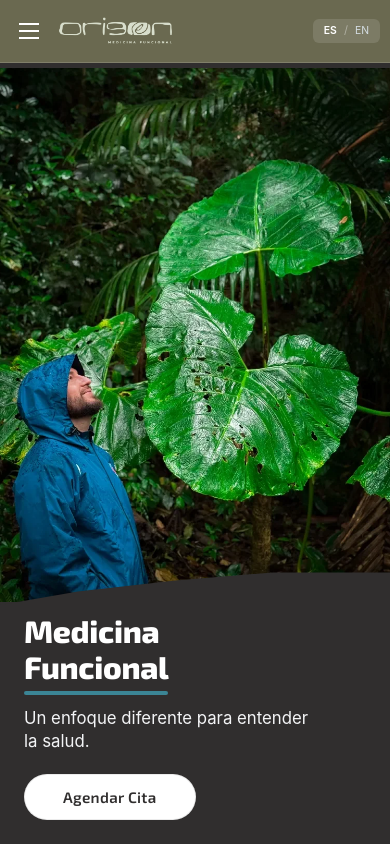
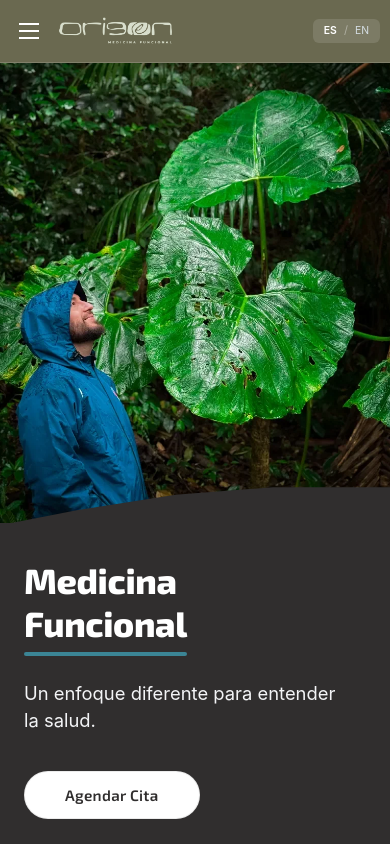
Before and after one commit to JosePablo23565/OrigenMedFuncionalweb, a React (Vite) app: page / in a window 390 px wide. Shown: the top 844 px of the page. Built offline with nearby package versions, Linux system fonts and the light colour scheme; no server answers.

Commit message:
optimizacion 4.0

```diff
--- a/src/components/hero/hero.module.css
+++ b/src/components/hero/hero.module.css
@@ -193,24 +193,15 @@
 
 @media (max-width: 767px) {
   .hero {
-    height: 100vh;
-    height: 100svh;
-    height: 100dvh;
-    min-height: 540px;
-    display: flex;
-    flex-direction: column;
-    padding-top: 68px;
-    padding-top: calc(68px + env(safe-area-inset-top, 0px));
-    box-sizing: border-box;
-    overflow: hidden;
+    min-height: 100vh;
+    height: auto;
   }
 
   .heroImage {
     position: relative;
-    flex: 1 1 auto;
     width: 100%;
-    min-height: 0;
-    overflow: hidden;
+    height: 62vh;
+    min-height: 420px;
   }
 
   .image {
@@ -228,19 +219,18 @@
   .content {
     position: relative;
     z-index: 2;
-    flex: 0 0 auto;
 
     width: 100%;
-    margin-top: -30px;
-    padding: 28px 24px calc(24px + env(safe-area-inset-bottom, 0px));
+    margin-top: -36px;
+    padding: 40px 24px 48px;
 
     box-sizing: border-box;
     background: #302E2E;
 
     clip-path: polygon(
-      0% 12%,
-      20% 7%,
-      45% 3%,
+      0% 10%,
+      20% 6%,
+      45% 2%,
       70% 0%,
       88% 0%,
       100% 0%,
@@ -252,20 +242,20 @@
   .accentBar {
     width: 100%;
     height: 4px;
-    margin-top: 6px;
+    margin-top: 8px;
 
     background: #3B8595;
     border-radius: 2px;
   }
 
   .title {
-    margin: 0.8rem 0 2px;
+    margin: 2rem 0 2px;
 
     color: #ffffff;
     font-family: "Exo 2", var(--font-family);
-    font-size: clamp(1.95rem, 7.2vw, 2.35rem);
+    font-size: clamp(2.2rem, 8vw, 2.5rem);
     font-weight: 700;
-    line-height: 1.15;
+    line-height: 1.2;
     letter-spacing: -0.01em;
   }
 
@@ -288,12 +278,12 @@
 
   .subtitle {
     max-width: 28ch;
-    margin: 0.75rem 0 0;
+    margin: 1.50rem 0 0;
 
     color: #F3F4F6;
-    font-size: 1.05rem;
+    font-size: 1.15rem;
     font-weight: 400;
-    line-height: 1.4;
+    line-height: 1.5;
   }
 
   .cta {
@@ -301,8 +291,8 @@
     align-items: center;
     justify-content: center;
 
-    margin-top: 1.25rem;
-    padding: 13px 38px;
+    margin-top: 2.25rem;
+    padding: 14px 40px;
 
     color: #302E2E;
     background: #ffffff;
@@ -329,31 +319,3 @@
     transform: translateY(-1px);
   }
 }
-
-@media (max-width: 380px) {
-  .hero {
-    min-height: 480px;
-    padding-top: 62px;
-    padding-top: calc(62px + env(safe-area-inset-top, 0px));
-  }
-
-  .content {
-    margin-top: -24px;
-    padding: 22px 18px calc(18px + env(safe-area-inset-bottom, 0px));
-  }
-
-  .title {
-    font-size: 1.8rem;
-  }
-
-  .subtitle {
-    font-size: 0.95rem;
-    margin-top: 0.5rem;
-  }
-
-  .cta {
-    margin-top: 1rem;
-    padding: 11px 30px;
-    font-size: 0.9rem;
-  }
-}
```
